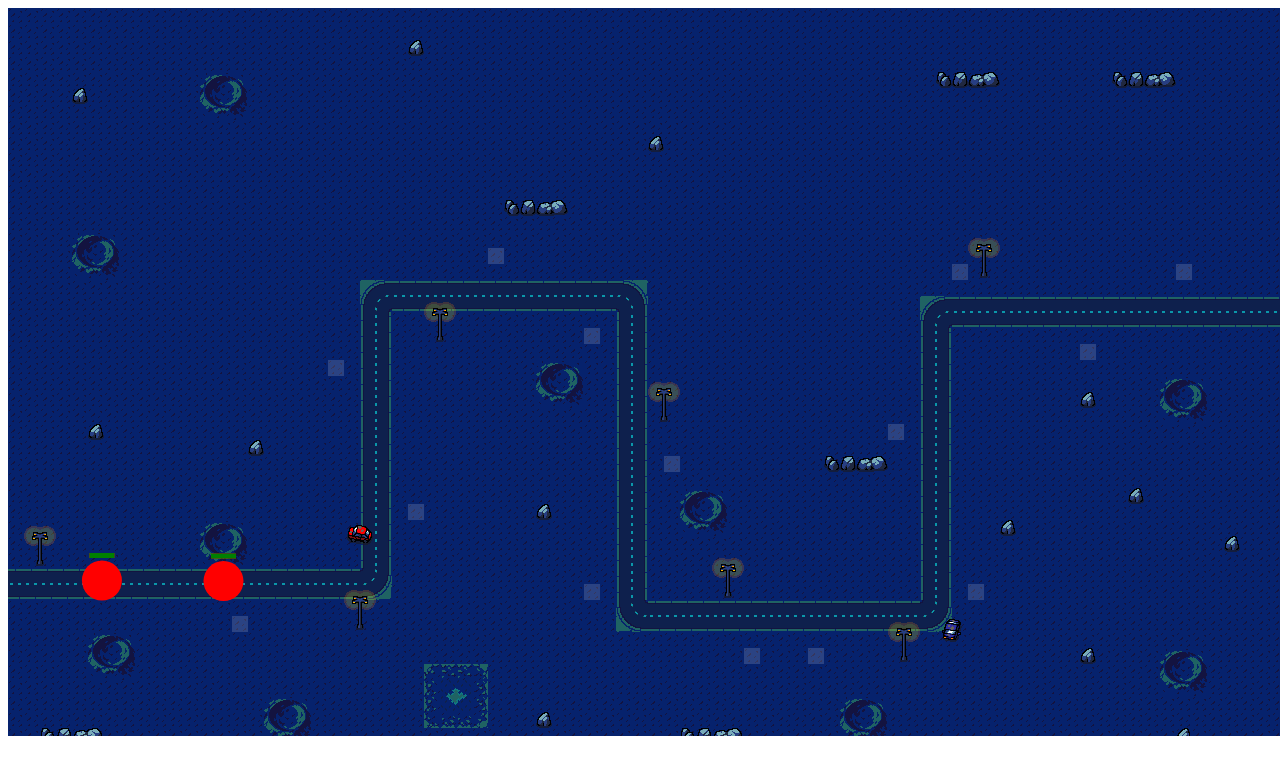
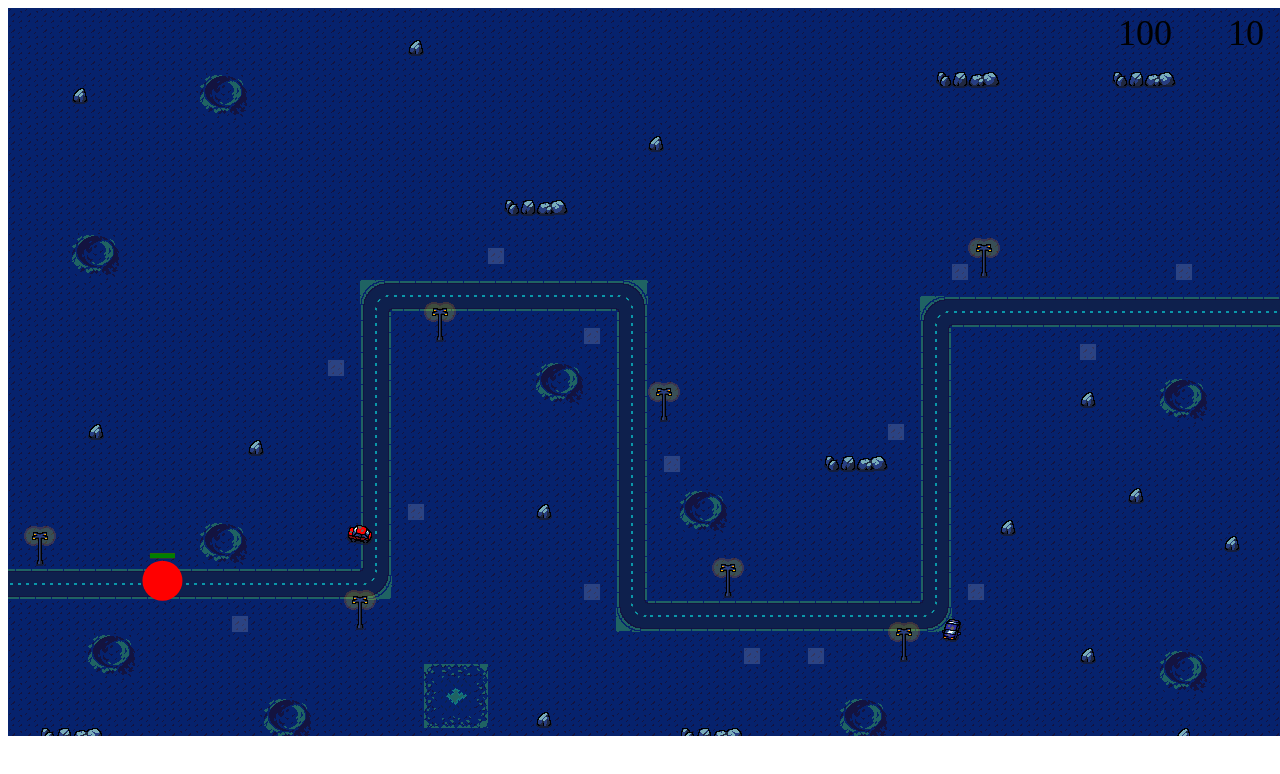
Before and after one commit to neryad/tower-defense-gameJS, a plain HTML site: page index.html in a window 1280 px wide. Drawn offline with Linux system fonts and the light colour scheme.

Commit message:
coins, enemy spedd

```diff
--- a/index.html
+++ b/index.html
@@ -8,9 +8,19 @@
   <title>Document</title>
 </head>
 <body>
+
 <div class="main-div" style="position:relative">
   <canvas ></canvas>
 <div class="game-over">Game over</div>
+ <div class="money-count">
+  100
+</div>
+<div class="counts">
+  <div class="life-count">
+  10
+</div>
+
+</div>
 </div>
 </body>
 <script src="./js/placements.js"></script>
--- a/index.js
+++ b/index.js
@@ -33,17 +33,25 @@ image.onload = () => {
 image.src = './assets/map.png';
 
 const enemies = [];
-let count = 6;
-let life = 5;
+let count = 0;
+let life = 10;
+let coins = 100;
+let enemySpeed = .8;
 // for (let i = 0; i <10; i++){
 //   const xOffset =  i * 150;
 //   enemies.push(new Enemy({ position: { x: waypoints[0].x - xOffset, y: waypoints[0].y } }));
 // }
 
-function spawnEnemy(enemyCount){
+function spawnEnemy(enemyCount, speedForEnemy){
+
   for (let i = 0; i < enemyCount + 1; i++) {
-    const xOffset = i * 150;
-    enemies.push(new Enemy({ position: { x: waypoints[0].x - xOffset, y: waypoints[0].y } }));
+    // enemySpeed +=.5;
+    let randomDistance = Math.random() * (200 - 140) + 140;
+
+    const xOffset = i * randomDistance;
+    console.log(enemySpeed, 'enemySpeed');
+    console.log(speedForEnemy, 'speedForEnemy');
+    enemies.push(new Enemy({ position: { x: waypoints[0].x - xOffset, y: waypoints[0].y }, speed: enemySpeed }));
   }
 }
 spawnEnemy(count);
@@ -79,14 +87,21 @@ function animate() {
 
       if (distance < projectile.enemy.radius + projectile.radius) {
         //TODO: poner dinámico el daño
-        projectile.enemy.health -= 10;
+        //TODO: poner jefe en la ultima hola
+        //let damage = Math.random() * (15 - 7) +7;
+        let damage = 15.3;
+       // console.log(damage);
+        projectile.enemy.health -= damage;
         if (projectile.enemy.health <= 0){
 
        const indexEnemy =   enemies.findIndex((enemy)=> {
             return projectile.enemy === enemy;
           })
          if(indexEnemy > -1){
+          coins += 25;
+          document.querySelector('.money-count').innerHTML = coins
            enemies.splice(indexEnemy, 1);
+
          }
 
 
@@ -103,20 +118,23 @@ function animate() {
     const enemy = enemies[i];
     enemy.update();
     if (enemy.position.x > canvas.width){
-      console.log('perdiste un corazon');
+
       life -= 1;
+
+      document.querySelector('.life-count').innerHTML = life
       enemies.splice(i , 1);
       if(life ===0){
         document.querySelector('.game-over').style.display = "flex";
-        console.log('game over');
+
         window.cancelAnimationFrame(animationId)
       }
-      console.log(enemies);
+
     }
   }
   if (enemies.length === 0) {
     count += 2;
-    spawnEnemy(count);
+    enemySpeed += 0.15;
+    spawnEnemy(count, enemySpeed);
   }
 
 
@@ -127,8 +145,9 @@ const mouse = {
 }
 
 canvas.addEventListener('click', (event) => {
-  if (activeTile && !activeTile.occupied  ) {
-
+  if (activeTile && !activeTile.occupied && coins -50 >= 0 ) {
+    coins -=50;
+    document.querySelector('.money-count').innerHTML = coins;
     soldiers.push(new Soldier({ position: { x: activeTile.position.x, y: activeTile.position.y } })
     )
 
--- a/js/enemy.js
+++ b/js/enemy.js
@@ -1,6 +1,6 @@
 class Enemy {
 
-  constructor({ position = { x: 0, y: 0 } }) {
+  constructor({ position = { x: 0, y: 0 }, speed }, ) {
     this.position = position
     this.width = 25
     this.height = 25
@@ -15,6 +15,7 @@ class Enemy {
       x:0,
       y:0
     }
+   this.speed = speed;
   }
 
   draw() {
@@ -33,19 +34,36 @@ class Enemy {
 
   update() {
     this.draw();
-    const speed = 3;
+
+
     const waypoint = waypoints[this.waypointIndex];
     const yDistance = waypoint.y - this.center.y
     const xDistance = waypoint.x - this.center.x
     const angle = Math.atan2(yDistance, xDistance);
-    this.position.x += Math.cos(angle);
-    this.position.y += Math.sin(angle);
+     console.log(this.speed, 'hola jova');
+    //console.log(speed, 'speed');
+    this.velocity.x = Math.cos(angle) * this.speed;
+    this.velocity.y = Math.sin(angle) * this.speed;
+
+    this.position.x += this.velocity.x
+    this.position.y += this.velocity.y
+    // this.position.x += Math.cos(angle);
+    // this.position.y += Math.sin(angle);
     this.center = {
       x: this.position.x + this.width / 2,
       y: this.position.y + this.height / 2,
     }
-    if (Math.round(this.center.x) === Math.round(waypoint.x) && Math.round(this.center.y) === Math.round(waypoint.y) && this.waypointIndex < waypoints.length - 1) {
-      this.waypointIndex++;
+    // if (Math.round(this.center.x) === Math.round(waypoint.x) && Math.round(this.center.y) === Math.round(waypoint.y) && this.waypointIndex < waypoints.length - 1) {
+    //   this.waypointIndex++;
+    // }
+    if (
+      Math.abs(Math.round(this.center.x) - Math.round(waypoint.x)) <
+      Math.abs(this.velocity.x) &&
+      Math.abs(Math.round(this.center.y) - Math.round(waypoint.y)) <
+      Math.abs(this.velocity.y) &&
+      this.waypointIndex < waypoints.length - 1
+    ) {
+      this.waypointIndex++
     }
   }
 
--- a/js/projectile.js
+++ b/js/projectile.js
@@ -27,8 +27,9 @@ class Projectile {
       this.enemy.center.y - this.position.y,
       this.enemy.center.x - this.position.x);
       //TODO poner random o por tipo de soldado el power
-    const power = Math.random() * 10;
-
+    //const power = Math.random() * 10;
+    let power = 5.2;
+   // let power = Math.random() * (10 - 5) + 5;
       this.velocity.x = Math.cos(angle) * power;
       this.velocity.y = Math.sin(angle) * power;
       this.position.x += this.velocity.x;
--- a/js/soldier.js
+++ b/js/soldier.js
@@ -11,7 +11,7 @@ class Soldier {
 
     ];
 
-    this.radius =50
+    this.radius =63
     this.target
     this.frame = 0
   }
--- a/style.css
+++ b/style.css
@@ -23,3 +23,18 @@ top: 0;
   justify-content: center;
   font-size: 60px; */
 }
+.counts{
+
+}
+.life-count, .money-count{
+position: absolute;
+top: 4px;
+right: 8px;
+font-size: 36px;
+/* color: whitesmoke; */
+display: flex;
+}
+
+.money-count{
+  right: 100px;
+}
```
